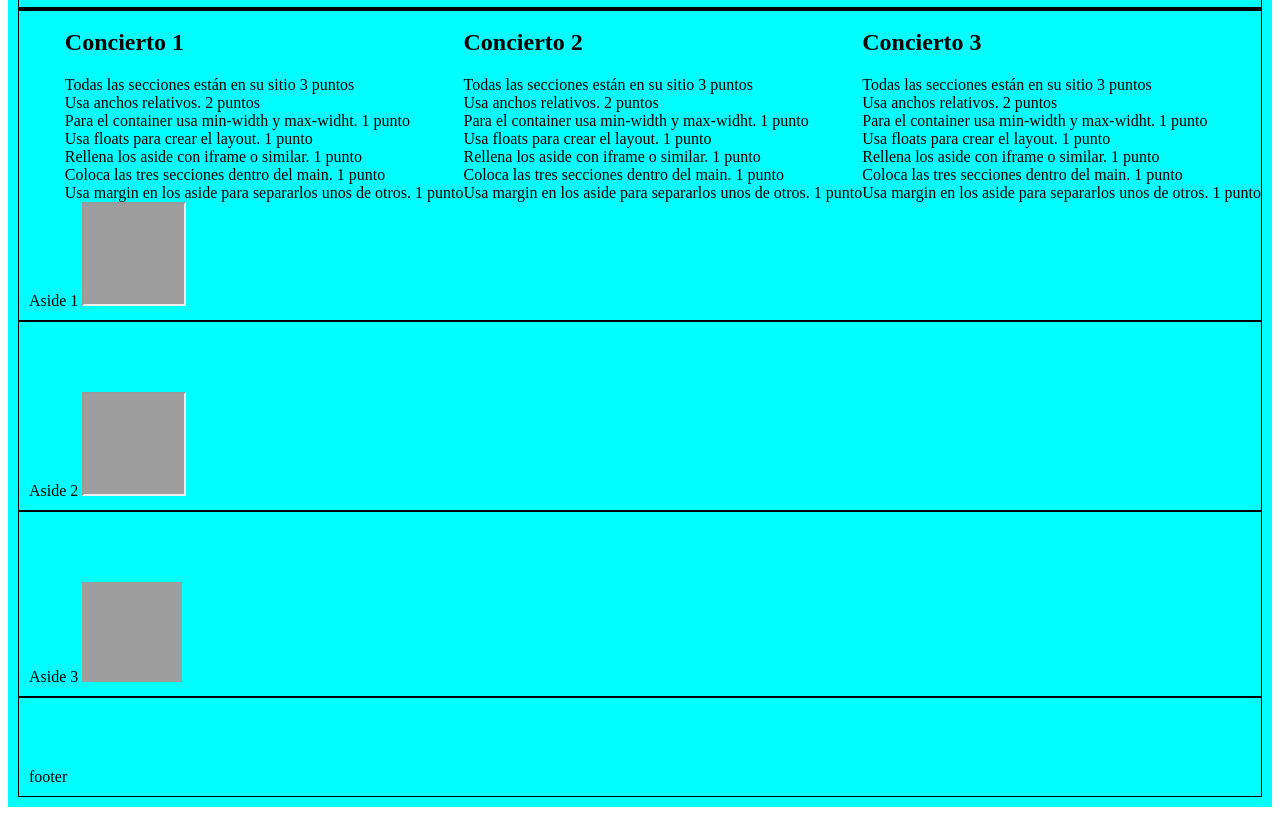
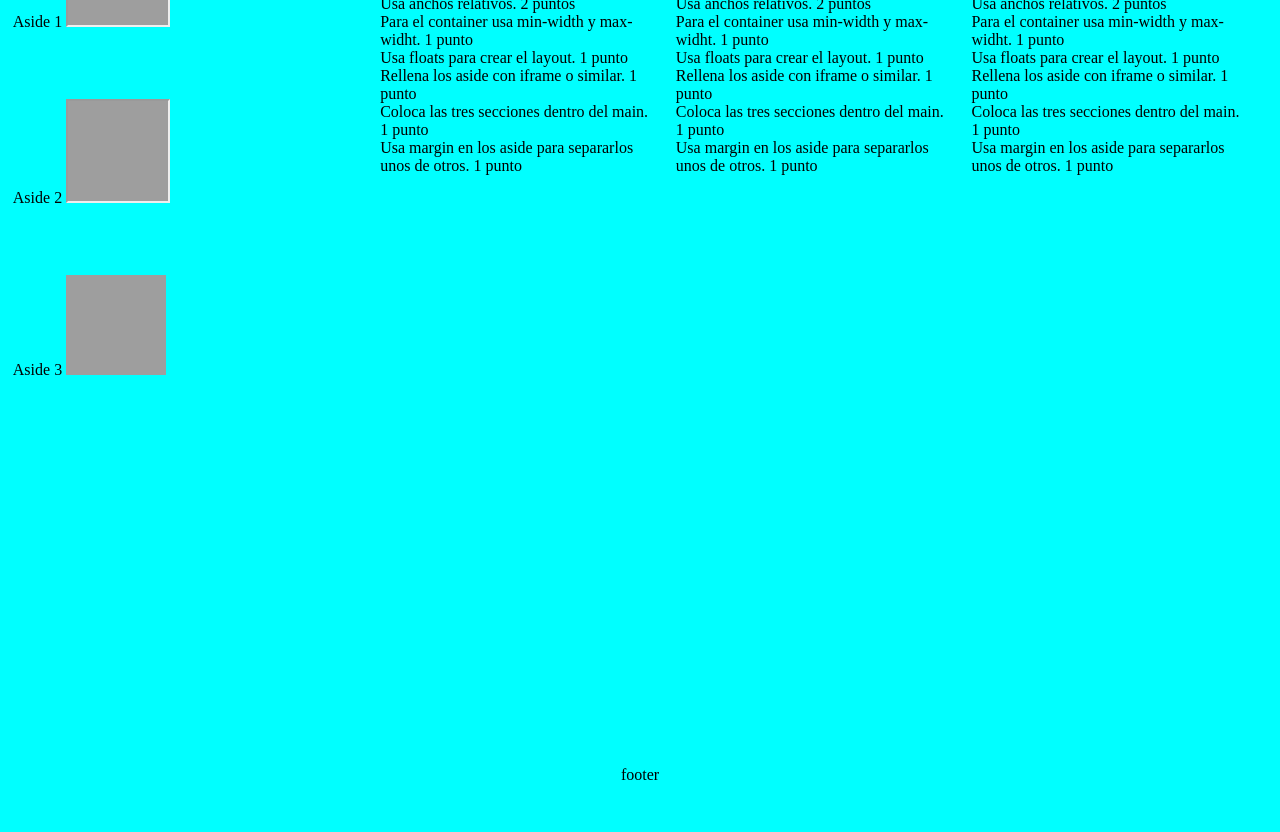
Before and after one commit to Alberto-18/DIW, a plain HTML site: page TEMA2/Ejercicio4/principal.html in a window 1280 px wide. Shown: the part 152-984 px from the top of the page. Drawn offline with Linux system fonts and the light colour scheme; grey boxes are pictures that could not be loaded.

Commit message:
Update styles.css

```diff
--- a/TEMA2/Ejercicio4/styles.css
+++ b/TEMA2/Ejercicio4/styles.css
@@ -1,35 +1,56 @@
+*{
+    margin: 0;
+    padding: 0;
+}
+
 header, aside, main, footer {
-    border: 1px solid black;
+    margin: 1%;
 
+}
+
+body{
+    background-color: rgb(187, 238, 247);
 }
 
 #container{
     background-color: aqua;
-    padding-top: 70px;
-    padding-bottom: 10px;
-    padding-right: 10px;
-    padding-left: 10px;
+    width: 100%;
+    overflow: hidden;
+    min-width: 60%;
+    max-width: 150%;
 
 }
 
 section{
-    float: right;
-
+    margin: 1%;
+    height: 40%;
+    width: 31%;
+    float: left;
 
 }
 
 aside{
-    padding-top: 70px;
-    padding-bottom: 10px;
-    padding-right: 10px;
-    padding-left: 10px;
+    clear: left;
+    float: left;
+    width: 25.5%;
+    height: 150px;
+    overflow: auto
 
 }
 
 footer{
-    padding-top: 70px;
-    padding-bottom: 10px;
-    padding-right: 10px;
-    padding-left: 10px;
+    clear: both;
+    bottom: 0;
+    width: 96%;
+    height: 40px;
+    text-align: center;
+    margin: 0 auto;
+    margin-bottom: 2%;
 
 }
+
+main{
+    float: right;
+    width: 70%;
+    height: 830px;
+}
```
